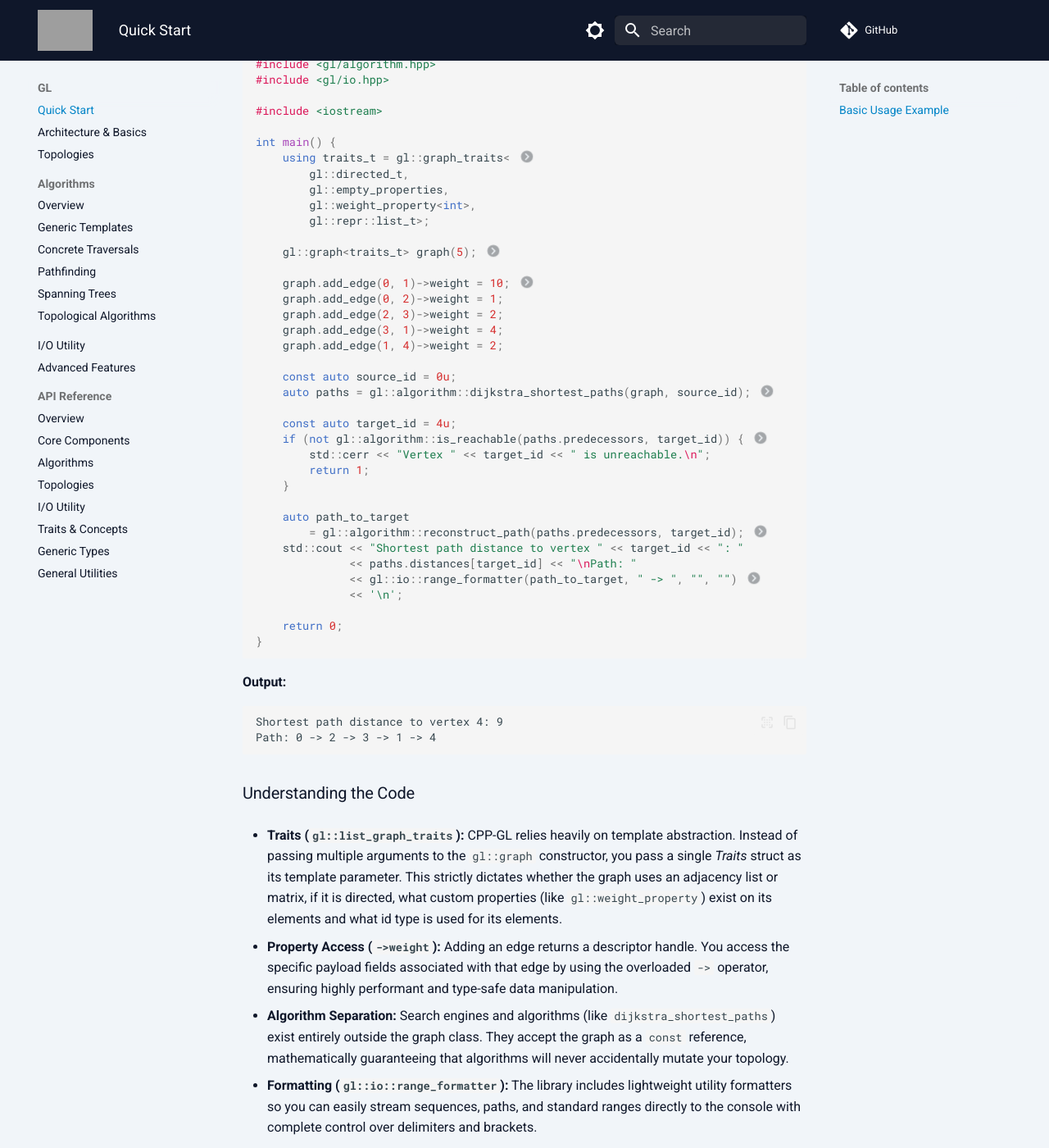
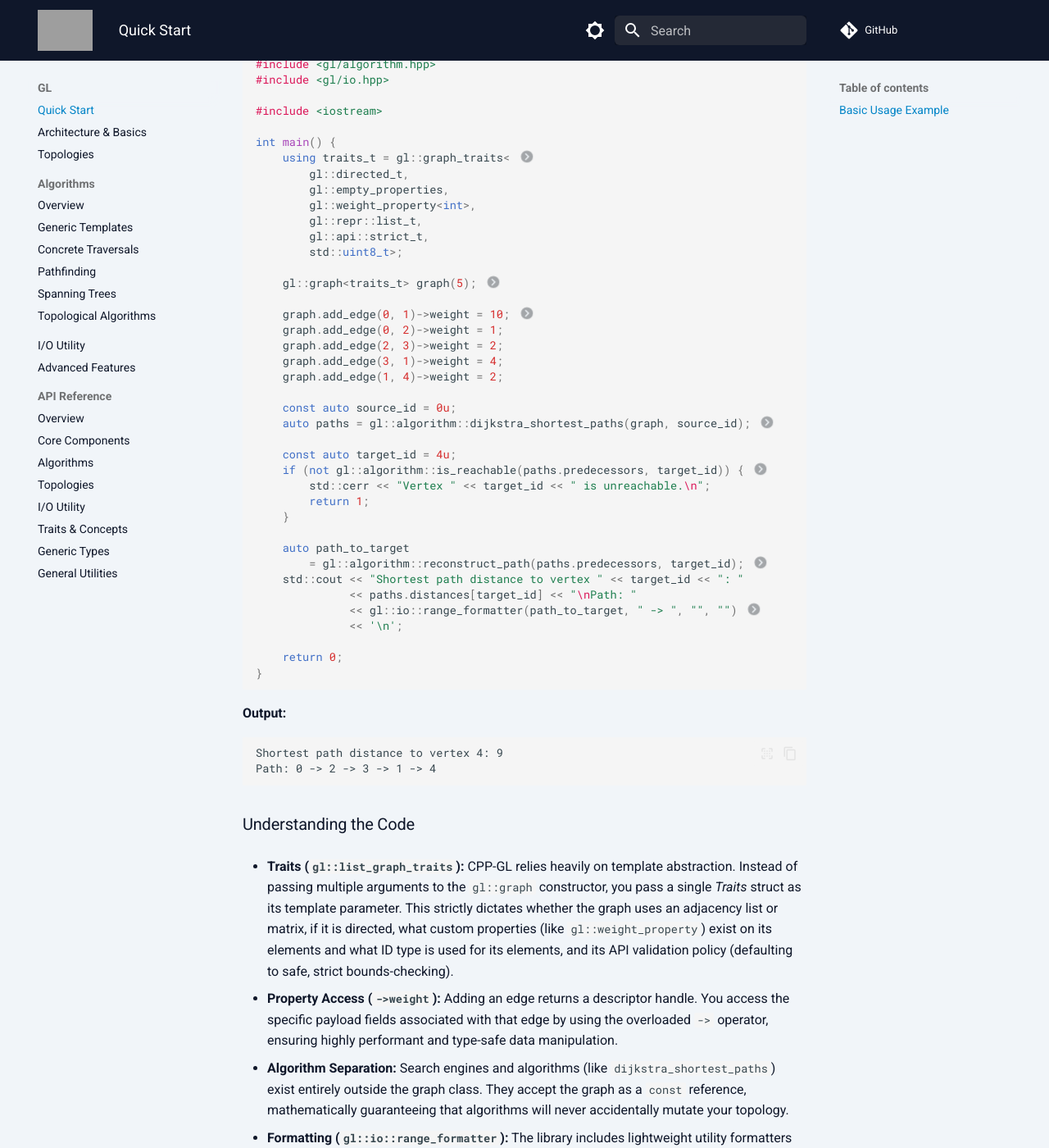
Before and after one commit to SpectraL519/cpp-gl, an MkDocs documentation site: the page built from docs/gl/quick_start.md, in a window 1280 px wide and 1400 px high, scrolled down 542 px. Shown: the whole window at 82% size. Built offline with MkDocs 1.6.1 and Material for MkDocs 9.7.7, drawn with Linux system fonts in a browser that asks for light colours; comment, search, counter and statistics services are not loaded; the version menu is left out; grey boxes are pictures that could not be loaded.

Commit message:
docs update

````diff
--- a/docs/gl/quick_start.md
+++ b/docs/gl/quick_start.md
@@ -23,7 +23,9 @@ int main() {
         gl::directed_t,
         gl::empty_properties,
         gl::weight_property<int>,
-        gl::repr::list_t>;
+        gl::repr::list_t,
+        gl::api::strict_t,
+        std::uint8_t>;
 
     gl::graph<traits_t> graph(5); // (3)!
 
@@ -54,7 +56,7 @@ int main() {
 ```
 
 1. Include the necessary core graph, algorithm, and I/O headers.
-2. Define the graph's memory layout (adjacency list), directionality, and element payloads via a single traits structure. <br/> **NOTE:** Alternatively, you can use one of the provided [generic graph type aliases](../cpp-gl/group__GL-Core.md#public-types).
+2. Define the graph's memory layout (adjacency list), directionality, element payloads, ID type, and API policy via a single traits structure. <br/> **NOTE:** Alternatively, you can use one of the provided [generic graph type aliases](../cpp-gl/group__GL-Core.md#public-types).
 3. Instantiate the generic `graph` class, pre-allocating it with 5 vertices (IDs 0 through 4).
 4. The `add_edge` method returns an `edge_descriptor`. Use the overloaded `->` operator to directly access and assign the attached `weight` payload in a type-safe manner.
 5. Execute the external algorithm on the instantiated graph.
@@ -70,7 +72,7 @@ Path: 0 -> 2 -> 3 -> 1 -> 4
 
 ### Understanding the Code
 
-- **Traits (`gl::list_graph_traits`):** CPP-GL relies heavily on template abstraction. Instead of passing multiple arguments to the `gl::graph` constructor, you pass a single *Traits* struct as its template parameter. This strictly dictates whether the graph uses an adjacency list or matrix, if it is directed, what custom properties (like `gl::weight_property`) exist on its elements and what id type is used for its elements.
+- **Traits (`gl::list_graph_traits`):** CPP-GL relies heavily on template abstraction. Instead of passing multiple arguments to the `gl::graph` constructor, you pass a single *Traits* struct as its template parameter. This strictly dictates whether the graph uses an adjacency list or matrix, if it is directed, what custom properties (like `gl::weight_property`) exist on its elements and what ID type is used for its elements, and its API validation policy (defaulting to safe, strict bounds-checking).
 
 - **Property Access (`->weight`):** Adding an edge returns a descriptor handle. You access the specific payload fields associated with that edge by using the overloaded `->` operator, ensuring highly performant and type-safe data manipulation.
 
````
Also changed, not shown: docs/gl/advanced.md (+41 -0 lines), docs/gl/algorithms/overview.md (+4 -0 lines), docs/gl/architecture.md (+18 -10 lines), 1 other file.
